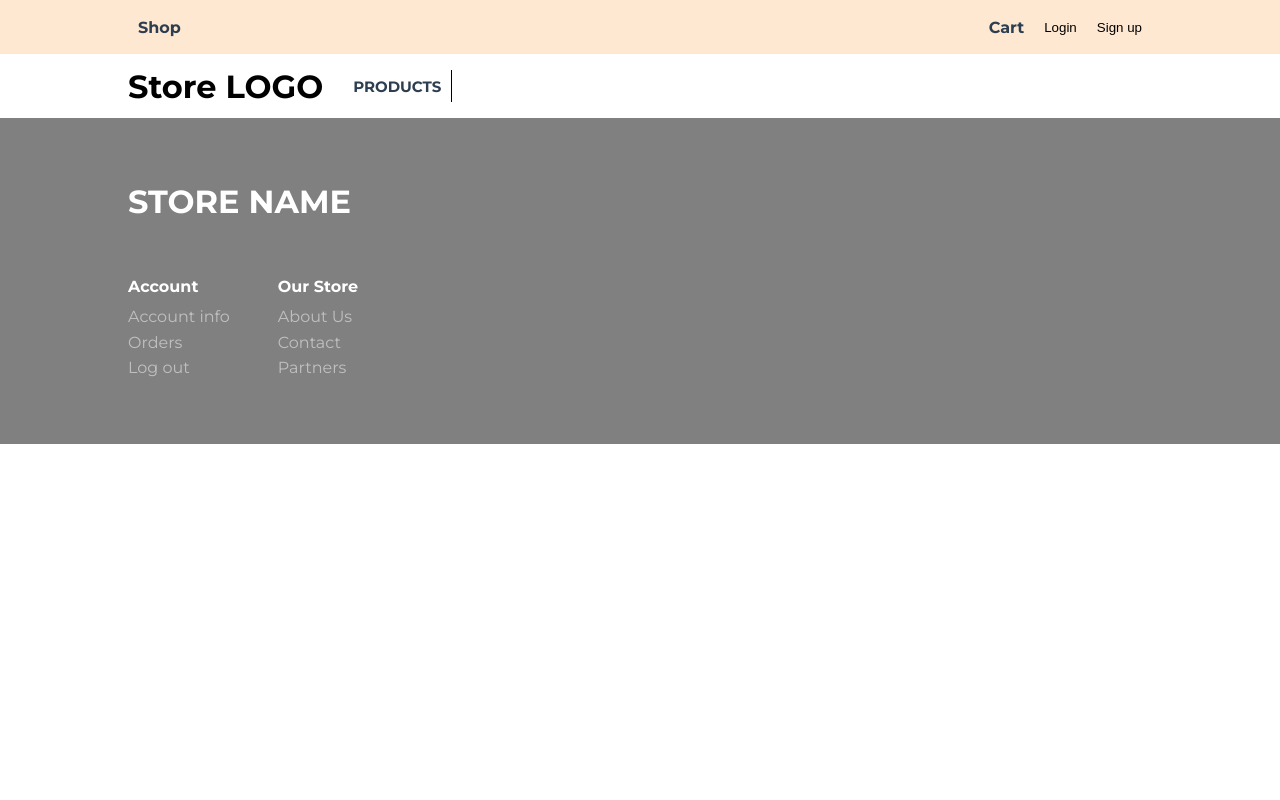
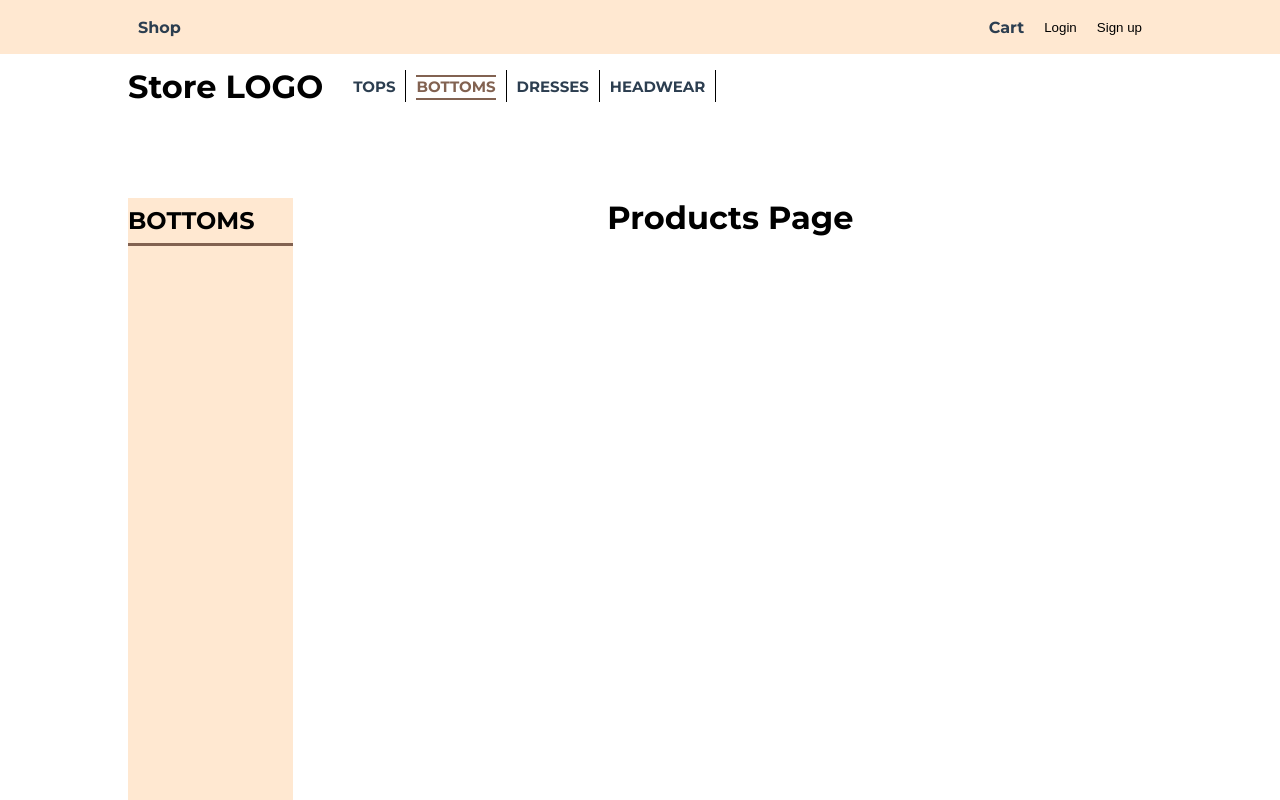
Before and after one commit to Mugammad/e-commerce-cherry-frontend, a Vue app: page /bottoms in a window 1280 px wide. Shown: the top 800 px of the page. Built offline with nearby package versions, Linux system fonts and the light colour scheme; no server answers; a web font is replaced by a local one.

Commit message:
product page looking good

```diff
--- a/src/components/FilterPanel.vue
+++ b/src/components/FilterPanel.vue
@@ -1,21 +1,32 @@
 <template>
     <div class="filterPanel">
-        <router-link class="filterLink" to="/products">PRODUCTS<span class="borderLink"></span></router-link>
+        <div class="heading">
+            <h2>{{heading.toUpperCase()}}</h2>
+        </div>
     </div>
 </template>
 
 <script>
 export default {
-
+    props: [
+        'heading'
+    ]
 }
 </script>
 
 <style>
+    .filterPanel .heading{
+        border-bottom: 3px solid var(--brown);
+        height: 45px;
+        display: flex;
+        align-items: center;
+    }
     .filterPanel{
         width: 200px;
         min-height: 100%;
         background: var(--pink);
         text-align: left;
+        margin-right: 1rem;
     }
     .filterLink{
         font-weight: bold;
@@ -23,9 +34,6 @@ export default {
         flex-direction: column;
         width: fit-content;
         justify-content: center;
-    }
-    .filterPanel .filterLink{
-        font-size: 1.5rem;
     }
     .borderLink, .borderLinkTop{
         border-bottom: 2px solid var(--brown);
--- a/src/components/Navbar2.vue
+++ b/src/components/Navbar2.vue
@@ -6,8 +6,16 @@
     <div class="navMiddle">
         <ul>
             <li>
-                <router-link class="navLink category filterLink" to="/products"><span class="borderLinkTop"></span>PRODUCTS<span class="borderLink"></span></router-link>
-                <div class="borderLeft"></div>
+                <router-link class="navLink category filterLink" to="/products"><span class="borderLinkTop"></span>TOPS<span class="borderLink"></span></router-link>
+            </li>
+            <li>
+                <router-link class="navLink category filterLink" to="/bottoms"><span class="borderLinkTop"></span>BOTTOMS<span class="borderLink"></span></router-link>
+            </li>
+            <li>
+                <router-link class="navLink category filterLink" to="/dresses"><span class="borderLinkTop"></span>DRESSES<span class="borderLink"></span></router-link>
+            </li>
+            <li>
+                <router-link class="navLink category filterLink" to="/headwear"><span class="borderLinkTop"></span>HEADWEAR<span class="borderLink"></span></router-link>
             </li>
         </ul>
     </div>
--- /dev/null
+++ b/src/components/ProductCard.vue
@@ -0,0 +1,34 @@
+<template>
+  <div class="productCard">
+      <div class="productImg">
+          <img :src="product.img" alt="">
+      </div>
+      <div class="productBrief">
+          <h3>{{ product.title }}</h3>
+      </div>
+  </div>
+</template>
+
+<script>
+export default {
+    props: [
+        'product'
+    ]
+}
+</script>
+
+<style>
+    .productCard{
+        width: 24%;
+        height: 300px;
+    }
+    .productCard .productImg{
+        width: 100%;
+        height: 200px;
+    }
+    .productImg img{
+        width: 100%;
+        height: 100%;
+        object-fit: cover;
+    }
+</style>
--- a/src/router/index.js
+++ b/src/router/index.js
@@ -3,6 +3,9 @@ import Shop from '../views/Home.vue'
 import Cart from '../views/Cart.vue'
 import Account from '../views/Account.vue'
 import Products from '../views/Products.vue'
+import Bottoms from '../views/Bottoms.vue'
+import Dresses from '../views/Dresses.vue'
+import Headwear from '../views/Headwear.vue'
 import Admin from '../views/AdminBoard.vue'
 
 const routes = [
@@ -27,6 +30,21 @@ const routes = [
     component: Products
   },
   {
+    path: '/bottoms',
+    name: 'Bottoms',
+    component: Bottoms
+  },
+  {
+    path: '/dresses',
+    name: 'Dresses',
+    component: Dresses
+  },
+  {
+    path: '/headwear',
+    name: 'Headwear',
+    component: Headwear
+  },
+  {
     path: '/admin',
     name: 'Admin',
     component: Admin
--- a/src/views/AdminBoard.vue
+++ b/src/views/AdminBoard.vue
@@ -1,6 +1,15 @@
 <template>
   <div class="mainSection">
     <button @click="toggleAddProductModal" id="add"><svg xmlns="http://www.w3.org/2000/svg" viewBox="0 0 448 512"><!--! Font Awesome Pro 6.1.0 by @fontawesome - https://fontawesome.com License - https://fontawesome.com/license (Commercial License) Copyright 2022 Fonticons, Inc. --><path d="M432 256c0 17.69-14.33 32.01-32 32.01H256v144c0 17.69-14.33 31.99-32 31.99s-32-14.3-32-31.99v-144H48c-17.67 0-32-14.32-32-32.01s14.33-31.99 32-31.99H192v-144c0-17.69 14.33-32.01 32-32.01s32 14.32 32 32.01v144h144C417.7 224 432 238.3 432 256z"/></svg><span id="addLabel"><h4>ADD PRODUCT</h4></span></button>
+    <div class="productsHeader">
+        <div class="headerStart">
+          <p v-if="products">{{products.length}} Products found</p>
+          <p v-else>0 Products found</p>
+        </div>
+        <div class="headerEnd">
+
+        </div>
+    </div>
     <div class="productsContainer">
         <AdminCard v-for="product in products" :key="product._id" :product="product"/>
     </div>
--- /dev/null
+++ b/src/views/Bottoms.vue
@@ -0,0 +1,17 @@
+<template>
+  <div class="mainSection productsPage">
+    <FilterPanel heading="bottoms"/>
+    <div class="productsContainer">
+      <h1>Products Page</h1>
+    </div>
+  </div>
+</template>
+
+<script>
+import FilterPanel from '../components/FilterPanel.vue'
+export default {
+  components: {
+    FilterPanel
+  }
+}
+</script>
--- /dev/null
+++ b/src/views/Dresses.vue
@@ -0,0 +1,17 @@
+<template>
+  <div class="mainSection productsPage">
+    <FilterPanel heading="dresses"/>
+    <div class="productsContainer">
+      <h1>Products Page</h1>
+    </div>
+  </div>
+</template>
+
+<script>
+import FilterPanel from '../components/FilterPanel.vue'
+export default {
+  components: {
+    FilterPanel
+  }
+}
+</script>
--- /dev/null
+++ b/src/views/Headwear.vue
@@ -0,0 +1,17 @@
+<template>
+  <div class="mainSection productsPage">
+    <FilterPanel heading="headwear"/>
+    <div class="productsContainer">
+      <h1>Products Page</h1>
+    </div>
+  </div>
+</template>
+
+<script>
+import FilterPanel from '../components/FilterPanel.vue'
+export default {
+  components: {
+    FilterPanel
+  }
+}
+</script>
--- a/src/views/Products.vue
+++ b/src/views/Products.vue
@@ -1,23 +1,67 @@
 <template>
-  <div id="productsPage" class="mainSection">
-    <FilterPanel />
+  <div class="mainSection productsPage">
+    <FilterPanel heading="Tops"/>
     <div class="productsContainer">
-      <h1>Products Page</h1>
+      <div class="productsHeader">
+        <div class="headerStart">
+          <p v-if="filteredProducts">{{filteredProducts.length}} Products found</p>
+          <p v-else>0 Products found</p>
+        </div>
+        <div class="headerEnd">
+
+        </div>
+      </div>
+        <div v-if="filteredProducts" class="products">
+          <ProductCard v-for="product in filteredProducts" :key="product._id" :product="product"/>
+        </div>
     </div>
   </div>
 </template>
 
 <script>
 import FilterPanel from '../components/FilterPanel.vue'
+import ProductCard from '../components/ProductCard.vue'
 export default {
+  data() {
+    return {
+      filteredProducts: null,
+    }
+  },
+  props: [
+    'products'
+  ],
   components: {
-    FilterPanel
-  }
+    FilterPanel,
+    ProductCard
+  },
+  created() {
+    if(this.products){
+      this.filteredProducts = this.products.filter(product => product.category == 'Tops')
+      console.log(this.filteredProducts);
+    }
+  },
 }
 </script>
 
 <style>
-  #productsPage{
+.products{
+  display: flex;
+  gap: 1.333333%;
+  padding-top: 1rem;
+}
+  .productsPage{
+    padding-top: 5rem;
     display: flex;
   }
+  .productsContainer{
+    width: 100%;
+  }
+  .productsHeader{
+    width: 100%;
+    display: flex;
+    align-items: center;
+    justify-content: space-between;
+    height: 45px;
+    border-bottom: 3px solid var(--brown);
+  }
 </style>
```
